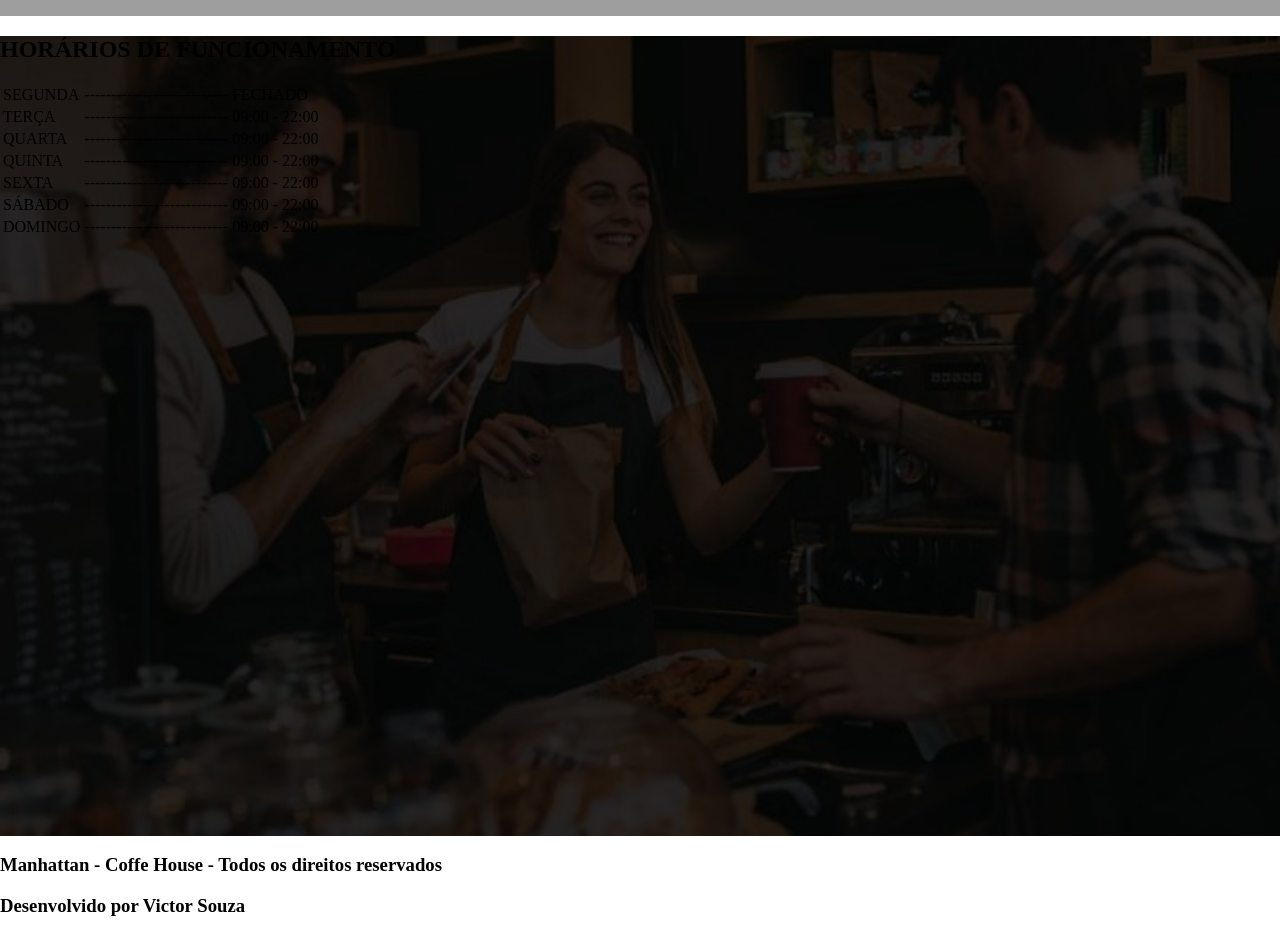
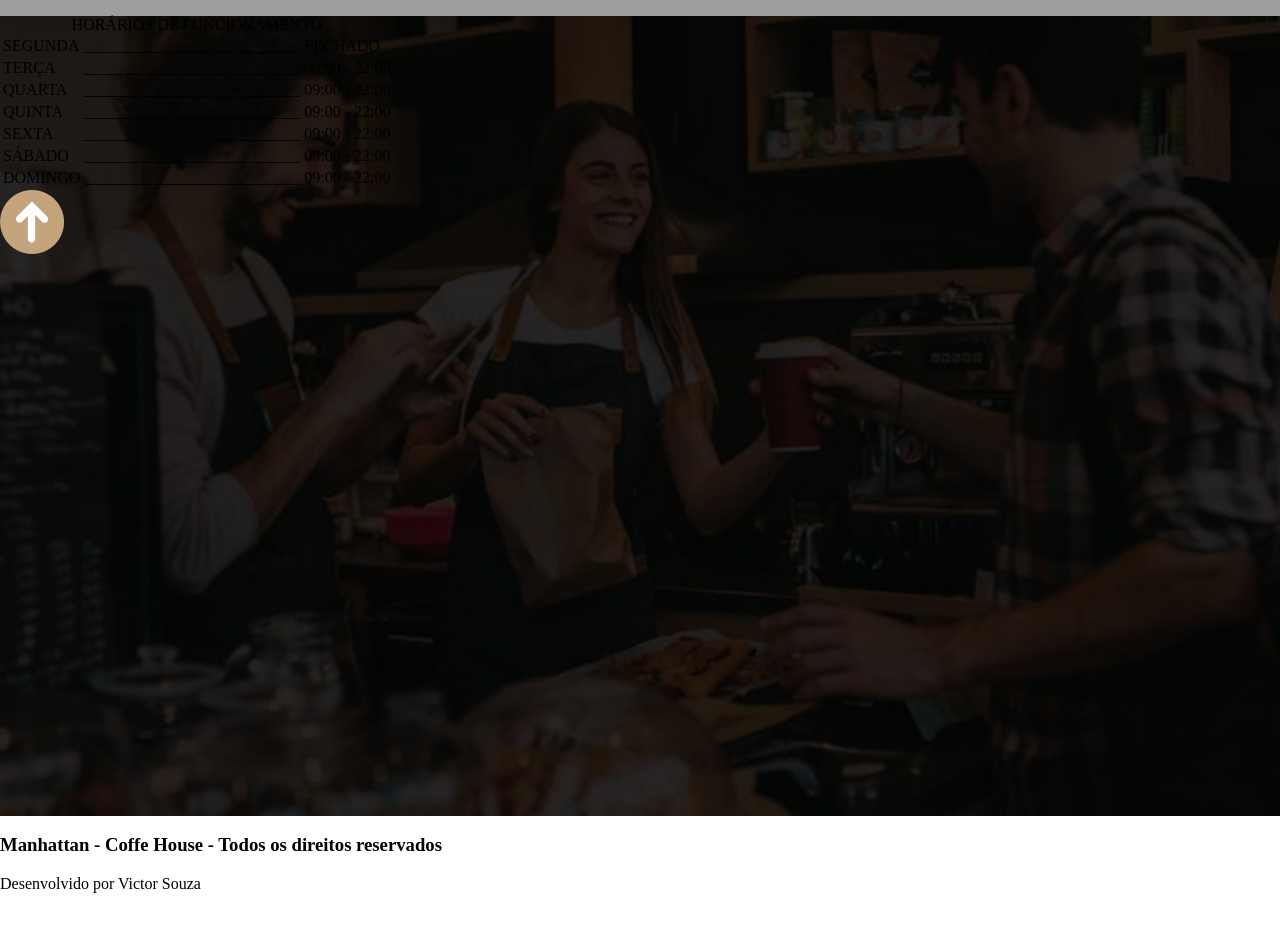
Before and after one commit to Victorliveira/Cafeteria-Manhattan, a plain HTML site: page index.html in a window 1280 px wide. Shown: the part 3720-4656 px from the top of the page. After the commit the page ends 4629 px from the top, so only its background shows below. Drawn offline with Linux system fonts and the light colour scheme; grey boxes are pictures that could not be loaded.

Commit message:
Update index.html

```diff
--- a/index.html
+++ b/index.html
@@ -8,7 +8,7 @@
         <link rel="stylesheet" title="text/css" href="styles.css">
     </head>
     <body>
-        <div class="topo">
+        <div id="topo" class="topo">
             <img class="img-topo" src="img/logo.ico">
             <ul type="none">
                 <li><a href="#Informações">INFORMAÇÕES</a></li>
@@ -30,7 +30,7 @@
         <div class="parallax-1">
             <div class="span-largura"><span class="comment-parallax">Um bom café é motivo de alegria</span></div>
         </div>
-        <div class="limita-largura">
+        <div id="Informações" class="limita-largura">
             <h2>O QUE É O CAFÉ MANHATTAN?</h2>
             <p>Segundo a Metodologia de Avaliação Sensorial da SCA(Specialty Coffee Association), usada no mundo todo, um café especial é todo aquele que atinge, no mínimo, 80 pontos na escala
                 de pontuação da metodologia (que vai até 100). O Café Manhattan destaca-se nos atributos fragrância, corpo, harmonia, doçura e sabor, nesse caso, possuindo sabores e aromas que
@@ -38,7 +38,7 @@
                 sensoriais e não apenas pela cafeína. Através do excelente padrão de cultivo, cuidado pós-colheita e da torra, você poderá expretimentar diferentes e deliciosos tipos de café.
             </p>
         </div>
-        <div id="Informações" class="parallax-2">
+        <div class="parallax-2">
             <div class="span-largura"><span class="comment-parallax">A vida só começa depois do café!</span></div>
         </div>
         <div class="limita-largura">
@@ -63,50 +63,51 @@
             </div>
         </div>
         <div id="Horários" class="parallax-4">
-            <h2>HORÁRIOS DE FUNCIONAMENTO</h2>
             <table>
+                <caption>HORÁRIOS DE FUNCIONAMENTO</caption>
                 <tbody>
                     <tr>
                         <td>SEGUNDA</td>
-                        <td>---------------------------</td>
+                        <td class="separação">___________________________</td>
                         <td>FECHADO</td>
                     </tr>
                     <tr>
                         <td>TERÇA</td>
-                        <td>---------------------------</td>
+                        <td class="separação">___________________________</td>
                         <td>09:00 - 22:00</td>
                     </tr>
                     <tr>
                         <td>QUARTA</td>
-                        <td>---------------------------</td>
+                        <td class="separação">___________________________</td>
                         <td>09:00 - 22:00</td>
                     </tr>
                     <tr>
                         <td>QUINTA</td>
-                        <td>---------------------------</td>
+                        <td class="separação">___________________________</td>
                         <td>09:00 - 22:00</td>
                     </tr>
                     <tr>
                         <td>SEXTA</td>
-                        <td>---------------------------</td>
+                        <td class="separação">___________________________</td>
                         <td>09:00 - 22:00</td>
                     </tr>
                     <tr>
                         <td>SÁBADO</td>
-                        <td>---------------------------</td>
+                        <td class="separação">___________________________</td>
                         <td>09:00 - 22:00</td>
                     </tr>
                     <tr>
                         <td>DOMINGO</td>
-                        <td>---------------------------</td>
+                        <td class="separação">___________________________</td>
                         <td>09:00 - 22:00</td>
                     </tr>
                 </tbody>
             </table>
+            <div class="seta-para-cima"><a href="#topo"><img src="img/seta-para-cima.png"></a></div>
         </div>
         <div class="rodape">
             <h3>Manhattan - Coffe House - Todos os direitos reservados</h3>
-            <h3>Desenvolvido por Victor Souza</h3>
+            <p>Desenvolvido por <span class="desenvolvedor">Victor Souza</span></p>
         </div>
     </body>
 </html>
```
